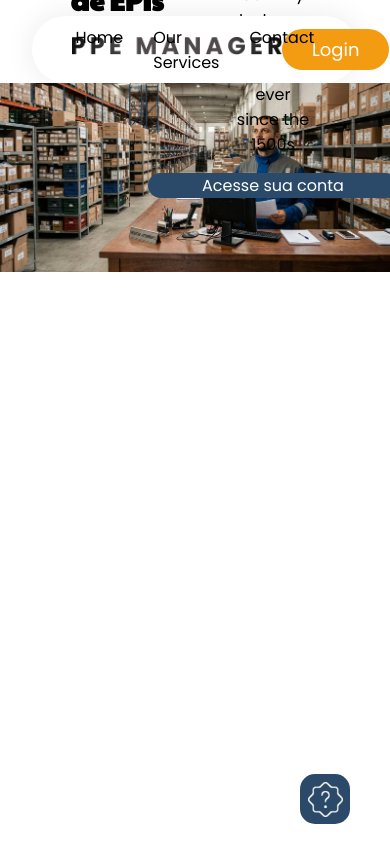
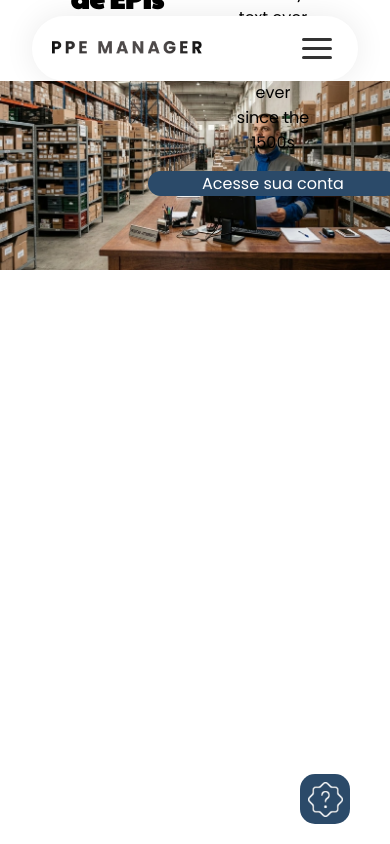
Before and after one commit to kauanzeraaa/ppe_manager, a Vue app: page / in a window 390 px wide. Built offline with nearby package versions, Linux system fonts and the light colour scheme.

Commit message:
feat: footer and header responsive

```diff
--- a/src/components/Footer.vue
+++ b/src/components/Footer.vue
@@ -36,7 +36,7 @@
 }
 
 .msg-div{
-    width: auto;
+    width: 50%;
 }
 
 .footer-rights{
@@ -51,4 +51,14 @@
     color: white;
 }
 
+@media (max-width: 768px) {
+    .footer-info {
+        flex-direction: column;
+        text-align: center;
+    }
+
+    .msg-div {
+        width: 100%;
+    }
+}
 </style>
--- a/src/components/Header.vue
+++ b/src/components/Header.vue
@@ -1,5 +1,15 @@
 <script setup lang="ts">
 import router from '../router';
+import { ref } from 'vue';
+
+// Variável para controlar o estado do menu de navegação (aberto ou fechado)
+const isMenuOpen = ref(false);
+
+// Função para alternar o estado do menu de navegação
+const toggleMenu = () => {
+  isMenuOpen.value = !isMenuOpen.value;
+};
+
 </script>
 
 <!-- Component Header utilizado na tela Home para navegação -->
@@ -8,11 +18,21 @@ import router from '../router';
         <div class="logo_header">
             <img src="../assets/logo/temporaryLogo.png" class="img_logo" alt="Logo PPE Manager">
         </div>
-        <nav class="navigation_header">
-            <a href="#home">Home</a>
-            <a href="#services">Our Services</a>
-            <a href="#contact">Contact</a>
+
+        <button class="hamburger" :class="{ active: isMenuOpen }" @click="toggleMenu">
+            <span class="bar"></span>
+            <span class="bar"></span>
+            <span class="bar"></span>
+        </button>
+
+        <nav class="navigation_header" :class="{ open: isMenuOpen }">
+            <a href="#home" @click="isMenuOpen = false">Home</a>
+            <a href="#about" @click="isMenuOpen = false">Our Services</a>
+            <a href="#contact" @click="isMenuOpen = false">Contact</a>
+
+            <router-link class="login_button mobile_login" to="/login" @click="isMenuOpen = false">Login</router-link>
         </nav>
+
         <div class="header_login">
             <router-link class="login_button" to="/login">Login</router-link>
         </div>
@@ -75,4 +95,94 @@ a {
 .login_button:hover{
   transform: scale(1.03);
 }
+
+.mobile_login{
+  display: none;
+}
+
+.hamburger {
+  display: none;
+  flex-direction: column;
+  gap: 6px;
+  background: transparent;
+  border: none;
+  cursor: pointer;
+  z-index: 101;
+}
+
+.hamburger .bar {
+  width: 30px;
+  height: 3px;
+  background-color: #333;
+  border-radius: 5px;
+  transition: all 0.3s ease-in-out;
+}
+
+.hamburger.active .bar:nth-child(1) {
+  transform: translateY(9px) rotate(45deg);
+}
+
+.hamburger.active .bar:nth-child(2) {
+  opacity: 0;
+}
+
+.hamburger.active .bar:nth-child(3) {
+  transform: translateY(-9px) rotate(-45deg);
+}
+
+@media (max-width: 768px) {
+  .header {
+    padding: 20px;
+  }
+
+  /* reduz o tamanho do logo para caber melhor em telas menores */
+  .img_logo {
+    width: 150px;
+  }
+
+  /* exibe o ícone do sanduíche */
+  .hamburger {
+    display: flex;
+  }
+
+  /* esconde o botão de login do header */
+  .header_login {
+    display: none;
+  }
+
+  /* configuração do menu transformado em um dropdown */
+  .navigation_header {
+    position: absolute;
+    top: 100%;
+    left: 50%;
+    transform: translateX(-50%);
+    width: 90%;
+    background-color: #FFFFFF;
+    flex-direction: column;
+    align-items: center;
+    padding: 30px 0;
+    border-radius: 20px;
+    box-shadow: 0px 10px 31px #00000015;
+    gap: 25px;
+    margin-top: 10px;
+
+    /* estado fechado */
+    opacity: 0;
+    visibility: hidden;
+    pointer-events: none;
+    transition: all 0.3s ease-in-out;
+  }
+
+  .navigation_header.open {
+    opacity: 1;
+    visibility: visible;
+    pointer-events: auto;
+  }
+
+  /* exibe o botão de login de dentro do menu */
+  .mobile_login {
+    display: block;
+    margin-top: 10px;
+  }
+}
 </style>
```
